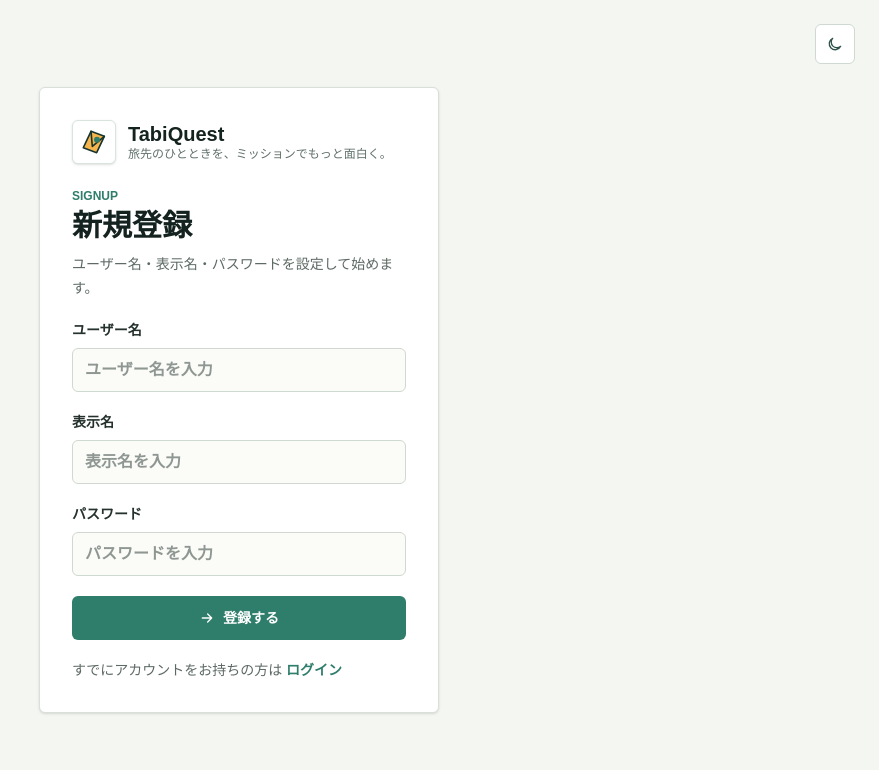
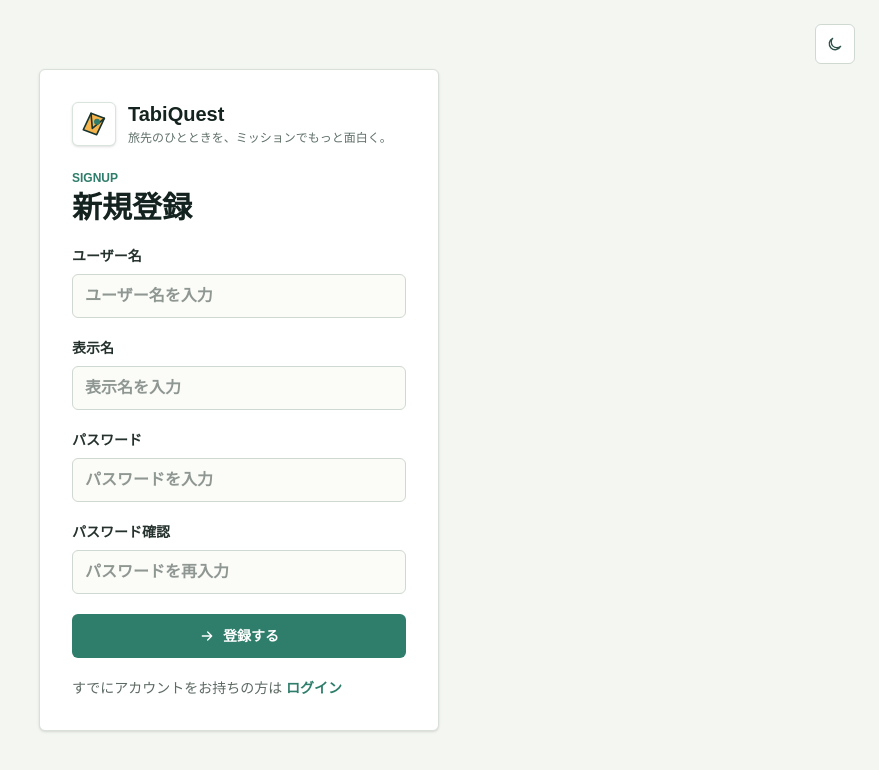
Before and after one commit to Paulliant/tabi-quest, a Next.js app: page /signup in a window 1280 px wide. Shown: the top 770 px of the page, without its empty margins (401-1280 px from the left). Built offline with nearby package versions, Linux system fonts and the light colour scheme; no server answers.

Commit message:
small bug fixed

```diff
--- a/src/app/login/login-form.tsx
+++ b/src/app/login/login-form.tsx
@@ -54,9 +54,6 @@ export default function LoginForm() {
         <div>
           <p className="text-xs font-bold uppercase text-[#2f7d6b] dark:text-[#38bdf8]">Login</p>
           <h1 className="mt-1 text-3xl font-bold text-[#14231f] dark:text-[#e6edf7]">ログイン</h1>
-          <p className="mt-2 text-sm leading-6 text-[#5d6a63] dark:text-[#93a4b8]">
-            ユーザー名とパスワードで TabiQuest に入ります。
-          </p>
         </div>
       </div>
 
--- a/src/app/signup/signup-form.tsx
+++ b/src/app/signup/signup-form.tsx
@@ -11,12 +11,19 @@ export default function SignupForm() {
   const [username, setUsername] = useState("");
   const [displayName, setDisplayName] = useState("");
   const [password, setPassword] = useState("");
+  const [passwordConfirmation, setPasswordConfirmation] = useState("");
   const [errorMessage, setErrorMessage] = useState("");
   const [isSubmitting, setIsSubmitting] = useState(false);
 
   async function handleSubmit(event: FormEvent<HTMLFormElement>) {
     event.preventDefault();
     setErrorMessage("");
+
+    if (password !== passwordConfirmation) {
+      setErrorMessage("パスワードが一致しません。");
+      return;
+    }
+
     setIsSubmitting(true);
 
     try {
@@ -55,9 +62,6 @@ export default function SignupForm() {
         <div>
           <p className="text-xs font-bold uppercase text-[#2f7d6b] dark:text-[#38bdf8]">Signup</p>
           <h1 className="mt-1 text-3xl font-bold text-[#14231f] dark:text-[#e6edf7]">新規登録</h1>
-          <p className="mt-2 text-sm leading-6 text-[#5d6a63] dark:text-[#93a4b8]">
-            ユーザー名・表示名・パスワードを設定して始めます。
-          </p>
         </div>
       </div>
 
@@ -97,6 +101,19 @@ export default function SignupForm() {
         />
       </label>
 
+      <label className="grid gap-2 text-sm font-semibold text-[#24312d] dark:text-[#dbeafe]">
+        パスワード確認
+        <input
+          type="password"
+          value={passwordConfirmation}
+          onChange={(event) => setPasswordConfirmation(event.target.value)}
+          autoComplete="new-password"
+          className="h-11 rounded-md border border-[#cfd8d1] bg-[#fbfcf8] px-3 text-base outline-none transition focus:border-[#2f7d6b] focus:ring-3 focus:ring-[#2f7d6b]/15 dark:border-[#26364f] dark:bg-[#0b1626] dark:text-[#e6edf7] dark:placeholder:text-[#64748b] dark:focus:border-[#38bdf8] dark:focus:ring-[#38bdf8]/15"
+          placeholder="パスワードを再入力"
+          required
+        />
+      </label>
+
       {errorMessage ? (
         <p className="rounded-md border border-[#efc9c1] bg-[#fff6f3] px-3 py-2 text-sm font-medium text-[#9a3e2d] dark:border-[#7f2a2a] dark:bg-[#351515] dark:text-[#fca5a5]">
           {errorMessage}
--- a/src/components/app-ui.tsx
+++ b/src/components/app-ui.tsx
@@ -40,7 +40,7 @@ export function BrandMark({ compact = false }: { compact?: boolean }) {
           <circle cx="28.5" cy="20.5" r="4.5" fill="#2f7d6b" />
         </svg>
       </div>
-      <div>
+      <div className="flex flex-wrap items-baseline gap-x-3 gap-y-1">
         <p className="text-xl font-bold leading-6 text-[#14231f] dark:text-[#e6edf7]">TabiQuest</p>
         {!compact ? (
           <p className="text-xs font-medium text-[#607069] dark:text-[#93a4b8]">
@@ -137,7 +137,7 @@ export function AppHeader({ children }: { children: ReactNode }) {
   return (
     <header className="border-b border-[#d8e0d9] bg-white/95 dark:border-[#26364f] dark:bg-[#0b1626]/95">
       <div className="mx-auto flex w-full max-w-7xl flex-col gap-4 px-4 py-4 sm:flex-row sm:items-center sm:justify-between sm:px-6 lg:px-8">
-        <BrandMark compact />
+        <BrandMark />
         <div className="flex items-center gap-2">{children}</div>
       </div>
     </header>
```
